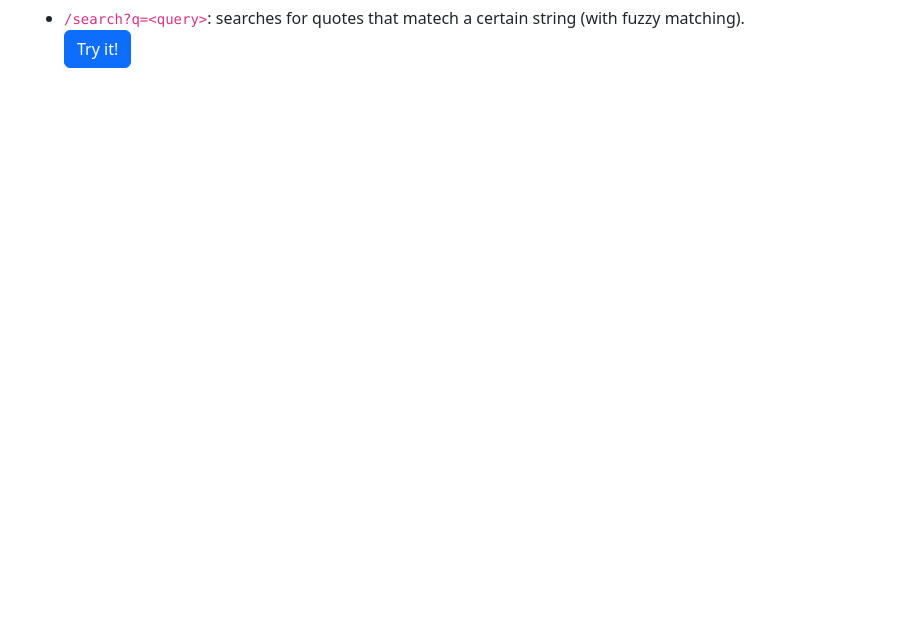
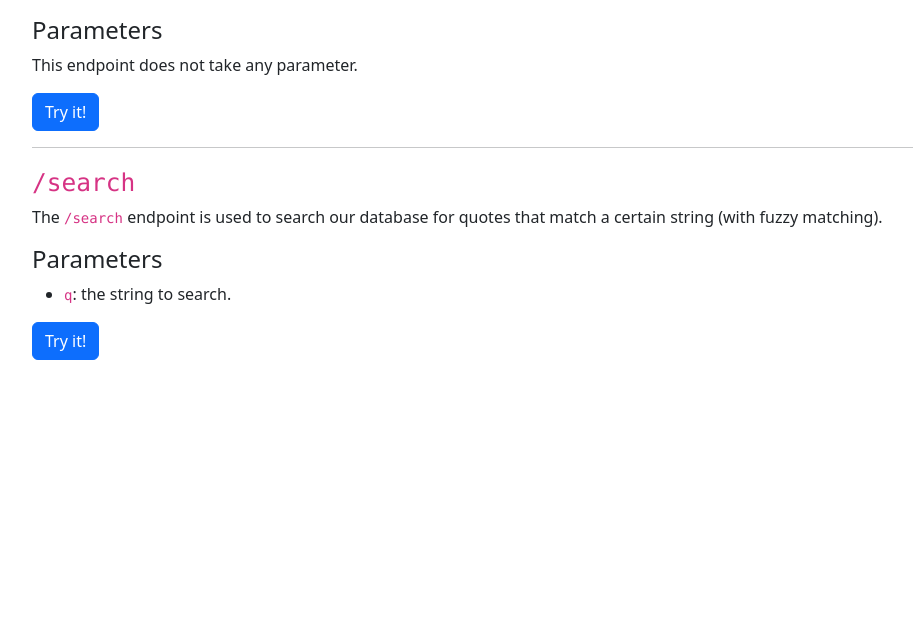
Before and after one commit to mongodb-developer/quotes-api, a website: page index.html in a window 1280 px wide. Shown: the part 172-800 px from the top of the page, without its empty margins (50-963 px from the left). Drawn offline with nearby package versions, Linux system fonts and the light colour scheme.

Commit message:
Refactored API playground
Makes endpoint parameters easier to read and makes it easier
to add new endpoints.

```diff
--- a/index.html
+++ b/index.html
@@ -8,14 +8,35 @@
   </head>
   <body>
     <div class="container mt-1">
-        <section class="content">
+        <main class="content">
             <h1>Welcome to the Quotes APIs!</h1>
-            <p>The available resources are:</p>
-            <uL>
-                <li class="mb-3"><code>/random</code>: returns a random quote.<br><a class="btn btn-primary" href="/random">Try it!</a></li>
-                <li><code>/search?q=&lt;query&gt;</code>: searches for quotes that matech a certain string (with fuzzy matching).<br><a class="btn btn-primary" href="/search?q=friend">Try it!</a></li>
-            </uL>
-        </section>
+            <h2>API Resources</h2>
+            <section>
+              <h3><code>/random</code></h3>
+              <p>
+                The <code>/random</code> endpoint returns a random quote from our database.
+              </p>
+              <h4>Parameters</h4>
+              <p>This endpoint does not take any parameter.</p>
+              <p>
+                <a class="btn btn-primary" href="/random">Try it!</a>
+              </p>
+            </section>
+            <hr>
+            <section>
+              <h3><code>/search</code></h3>
+              <p>
+                The <code>/search</code> endpoint is used to search our database for quotes that match a certain string (with fuzzy matching).
+              </p>
+              <h4>Parameters</h4>
+              <ul>
+                <li><code>q</code>: the string to search.</li>
+              </ul>
+              <p>
+                <a class="btn btn-primary" href="/search?q=friend">Try it!</a>
+              </p>
+            </section>
+          </main>
     </div>
   </body>
 </html>
```
